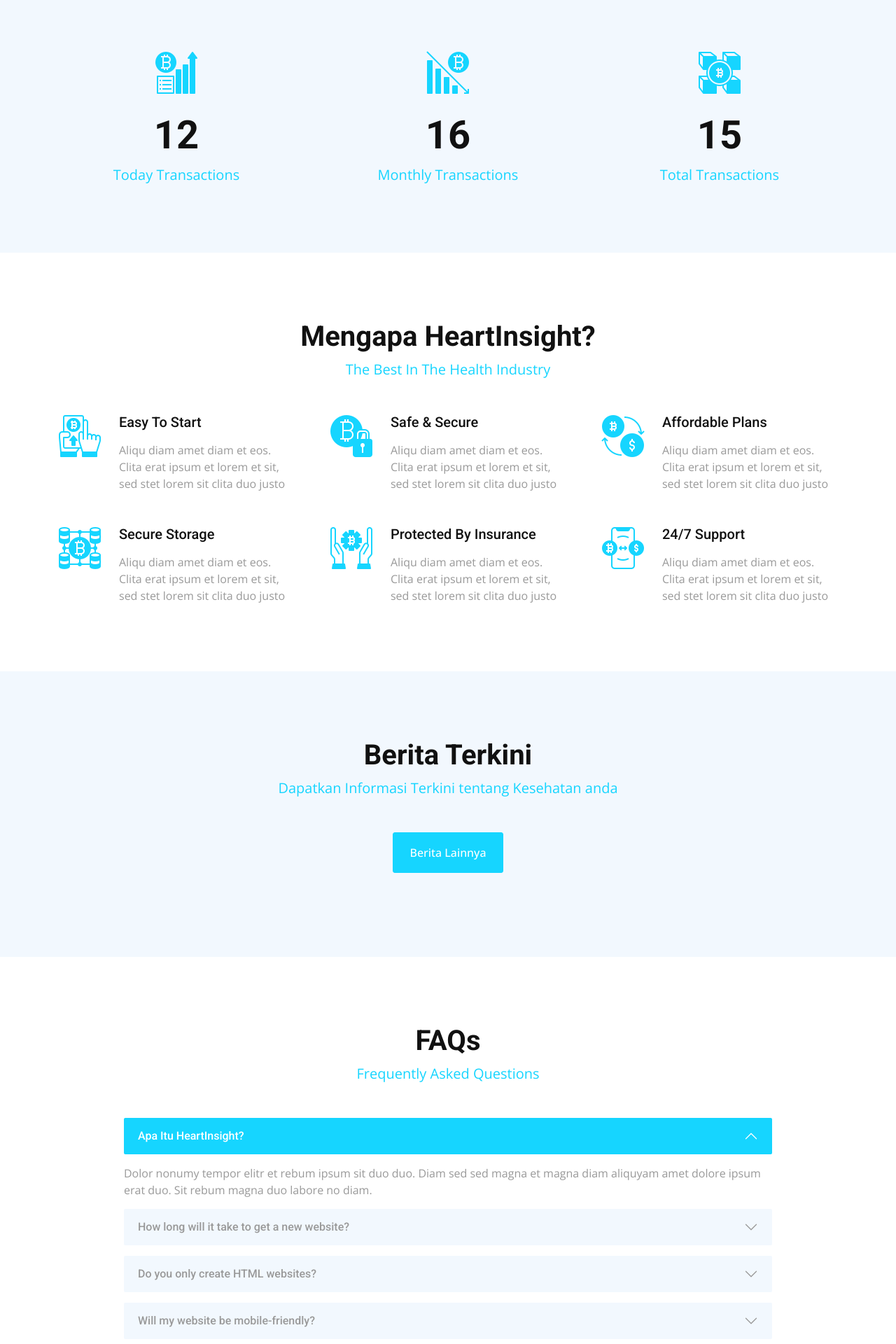
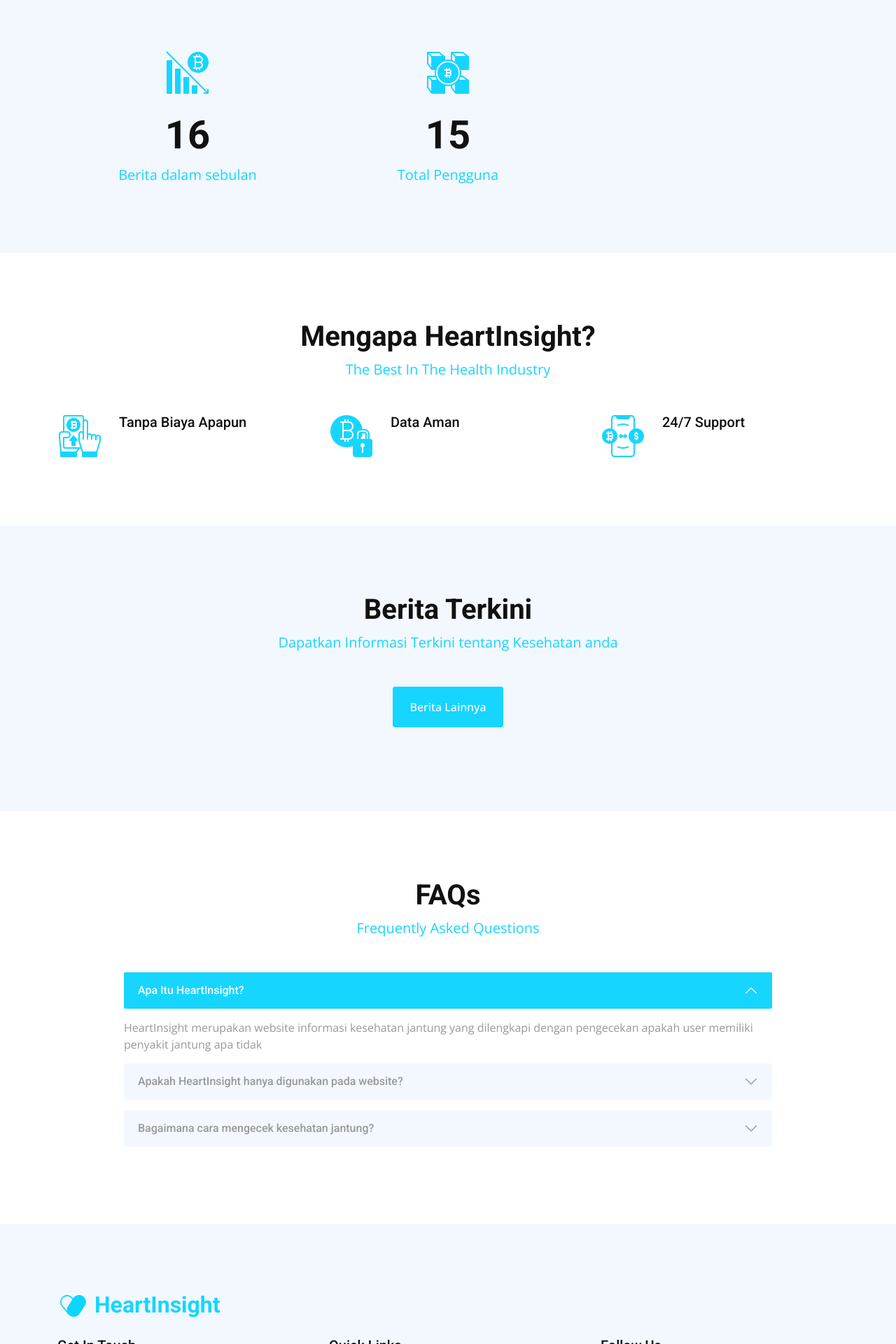
Before and after one commit to GinanjarPutra22/HeartInsight, a PHP site: page /heartinsight/ in a window 1280 px wide. Shown: the part 1240-3160 px from the top of the page at 70% size. Run offline with PHP 8.4, Linux system fonts and the light colour scheme; data that the repository does not hold is empty; some libraries are stand-ins or nearby versions.

Commit message:
edit index UI

```diff
--- a/app/views/index.php
+++ b/app/views/index.php
@@ -33,8 +33,8 @@
                     <h1 class="display-6">Mengapa HeartInsight?</h1>
                     <p class="text-primary fs-5 mb-4">The Most Trusted Heakth Platform</p>
 
-                    <p class="mb-4">Tempor erat elitr rebum at clita. Diam dolor diam ipsum sit. Aliqu diam amet
-                        diam et eos. Clita erat ipsum et lorem et sit.</p>
+                    <!-- <p class="mb-4">Tempor erat elitr rebum at clita. Diam dolor diam ipsum sit. Aliqu diam amet
+                        diam et eos. Clita erat ipsum et lorem et sit.</p> -->
                     <div class="d-flex align-items-center mb-2">
                         <i class="fa fa-check bg-light text-primary btn-sm-square rounded-circle me-3 fw-bold"></i>
                         <span>Pengunaan yang mudah</span>
@@ -61,27 +61,29 @@
 
 
 <!-- Facts Start -->
-<div class="container-xxl bg-light py-5 my-5">
-    <div class="container py-5">
-        <div class="row g-5">
-            <div class="col-lg-4 col-md-6 text-center wow fadeIn" data-wow-delay="0.1s">
+<div class="container-xxl bg-light py-5 my-5 mx-auto">
+    <div class="container py-5 mx-auto ">
+        <div class="row g-5  mx-auto">
+            <!-- <div class="col-lg-4 col-md-6 text-center wow fadeIn" data-wow-delay="0.1s">
                 <img class="img-fluid mb-4" src="<?= BASEURL ?>/public/img/icon-9.png" alt="">
                 <h1 class="display-4" data-toggle="counter-up">12</h1>
                 <p class="fs-5 text-primary mb-0">Today Transactions</p>
-            </div>
+            </div> -->
             <div class="col-lg-4 col-md-6 text-center wow fadeIn" data-wow-delay="0.3s">
                 <img class="img-fluid mb-4" src="<?= BASEURL ?>/public/img/icon-10.png" alt="">
-                <h1 class="display-4" data-toggle="counter-up">16</h1>
-                <p class="fs-5 text-primary mb-0">Monthly Transactions</p>
+                <h1 class="display-4" data-toggle="counter-up">16 </h1>
+                <p class="fs-5 text-primary mb-0">Berita dalam sebulan</p>
             </div>
             <div class="col-lg-4 col-md-6 text-center wow fadeIn" data-wow-delay="0.5s">
                 <img class="img-fluid mb-4" src="<?= BASEURL ?>/public/img/icon-2.png" alt="">
                 <h1 class="display-4" data-toggle="counter-up">15</h1>
-                <p class="fs-5 text-primary mb-0">Total Transactions</p>
+                <p class="fs-5 text-primary mb-0">Total Pengguna</p>
             </div>
         </div>
     </div>
 </div>
+
+
 <!-- Facts End -->
 
 
@@ -97,9 +99,9 @@
                 <div class="d-flex align-items-start">
                     <img class="img-fluid flex-shrink-0" src="<?= BASEURL ?>/public/img/icon-7.png" alt="">
                     <div class="ps-4">
-                        <h5 class="mb-3">Easy To Start</h5>
-                        <span>Aliqu diam amet diam et eos. Clita erat ipsum et lorem et sit, sed stet lorem sit
-                            clita duo justo</span>
+                        <h5 class="mb-3">Tanpa Biaya Apapun</h5>
+                        <!-- <span>Aliqu diam amet diam et eos. Clita erat ipsum et lorem et sit, sed stet lorem sit
+                            clita duo justo</span> -->
                     </div>
                 </div>
             </div>
@@ -107,13 +109,13 @@
                 <div class="d-flex align-items-start">
                     <img class="img-fluid flex-shrink-0" src="<?= BASEURL ?>/public/img/icon-6.png" alt="">
                     <div class="ps-4">
-                        <h5 class="mb-3">Safe & Secure</h5>
-                        <span>Aliqu diam amet diam et eos. Clita erat ipsum et lorem et sit, sed stet lorem sit
-                            clita duo justo</span>
+                        <h5 class="mb-3">Data Aman</h5>
+                        <!-- <span>Aliqu diam amet diam et eos. Clita erat ipsum et lorem et sit, sed stet lorem sit
+                            clita duo justo</span> -->
                     </div>
                 </div>
             </div>
-            <div class="col-lg-4 col-md-6 wow fadeInUp" data-wow-delay="0.5s">
+            <!-- <div class="col-lg-4 col-md-6 wow fadeInUp" data-wow-delay="0.5s">
                 <div class="d-flex align-items-start">
                     <img class="img-fluid flex-shrink-0" src="<?= BASEURL ?>/public/img/icon-5.png" alt="">
                     <div class="ps-4">
@@ -122,8 +124,8 @@
                             clita duo justo</span>
                     </div>
                 </div>
-            </div>
-            <div class="col-lg-4 col-md-6 wow fadeInUp" data-wow-delay="0.1s">
+            </div> -->
+            <!-- <div class="col-lg-4 col-md-6 wow fadeInUp" data-wow-delay="0.1s">
                 <div class="d-flex align-items-start">
                     <img class="img-fluid flex-shrink-0" src="<?= BASEURL ?>/public/img/icon-4.png" alt="">
                     <div class="ps-4">
@@ -142,14 +144,14 @@
                             clita duo justo</span>
                     </div>
                 </div>
-            </div>
+            </div> -->
             <div class="col-lg-4 col-md-6 wow fadeInUp" data-wow-delay="0.5s">
                 <div class="d-flex align-items-start">
                     <img class="img-fluid flex-shrink-0" src="<?= BASEURL ?>/public/img/icon-8.png" alt="">
                     <div class="ps-4">
                         <h5 class="mb-3">24/7 Support</h5>
-                        <span>Aliqu diam amet diam et eos. Clita erat ipsum et lorem et sit, sed stet lorem sit
-                            clita duo justo</span>
+                        <!-- <span>Aliqu diam amet diam et eos. Clita erat ipsum et lorem et sit, sed stet lorem sit
+                            clita duo justo</span> -->
                     </div>
                 </div>
             </div>
@@ -289,8 +291,8 @@
                         <div id="collapseOne" class="accordion-collapse collapse show" aria-labelledby="headingOne"
                             data-bs-parent="#accordionExample">
                             <div class="accordion-body">
-                                Dolor nonumy tempor elitr et rebum ipsum sit duo duo. Diam sed sed magna et magna
-                                diam aliquyam amet dolore ipsum erat duo. Sit rebum magna duo labore no diam.
+                                HeartInsight merupakan website informasi kesehatan jantung yang dilengkapi dengan
+                                pengecekan apakah user memiliki penyakit jantung apa tidak
                             </div>
                         </div>
                     </div>
@@ -298,14 +300,14 @@
                         <h2 class="accordion-header" id="headingTwo">
                             <button class="accordion-button collapsed" type="button" data-bs-toggle="collapse"
                                 data-bs-target="#collapseTwo" aria-expanded="false" aria-controls="collapseTwo">
-                                How long will it take to get a new website?
+                                Apakah HeartInsight hanya digunakan pada website?
                             </button>
                         </h2>
                         <div id="collapseTwo" class="accordion-collapse collapse" aria-labelledby="headingTwo"
                             data-bs-parent="#accordionExample">
                             <div class="accordion-body">
-                                Dolor nonumy tempor elitr et rebum ipsum sit duo duo. Diam sed sed magna et magna
-                                diam aliquyam amet dolore ipsum erat duo. Sit rebum magna duo labore no diam.
+                                untuk saat ini HeartInsight hanya bisa digunakan menggunakan website di berbagai
+                                Platform gedget
                             </div>
                         </div>
                     </div>
@@ -313,92 +315,18 @@
                         <h2 class="accordion-header" id="headingThree">
                             <button class="accordion-button collapsed" type="button" data-bs-toggle="collapse"
                                 data-bs-target="#collapseThree" aria-expanded="false" aria-controls="collapseThree">
-                                Do you only create HTML websites?
+                                Bagaimana cara mengecek kesehatan jantung?
                             </button>
                         </h2>
                         <div id="collapseThree" class="accordion-collapse collapse" aria-labelledby="headingThree"
                             data-bs-parent="#accordionExample">
                             <div class="accordion-body">
-                                Dolor nonumy tempor elitr et rebum ipsum sit duo duo. Diam sed sed magna et magna
-                                diam aliquyam amet dolore ipsum erat duo. Sit rebum magna duo labore no diam.
+                                User hanya perlu memasukan data yang harus di inputkan, dan menekan cek kesehatan
+                                jantung
                             </div>
                         </div>
                     </div>
-                    <div class="accordion-item wow fadeInUp" data-wow-delay="0.4s">
-                        <h2 class="accordion-header" id="headingFour">
-                            <button class="accordion-button collapsed" type="button" data-bs-toggle="collapse"
-                                data-bs-target="#collapseFour" aria-expanded="true" aria-controls="collapseFour">
-                                Will my website be mobile-friendly?
-                            </button>
-                        </h2>
-                        <div id="collapseFour" class="accordion-collapse collapse" aria-labelledby="headingFour"
-                            data-bs-parent="#accordionExample">
-                            <div class="accordion-body">
-                                Dolor nonumy tempor elitr et rebum ipsum sit duo duo. Diam sed sed magna et magna
-                                diam aliquyam amet dolore ipsum erat duo. Sit rebum magna duo labore no diam.
-                            </div>
-                        </div>
-                    </div>
-                    <div class="accordion-item wow fadeInUp" data-wow-delay="0.5s">
-                        <h2 class="accordion-header" id="headingFive">
-                            <button class="accordion-button collapsed" type="button" data-bs-toggle="collapse"
-                                data-bs-target="#collapseFive" aria-expanded="false" aria-controls="collapseFive">
-                                Will you maintain my site for me?
-                            </button>
-                        </h2>
-                        <div id="collapseFive" class="accordion-collapse collapse" aria-labelledby="headingFive"
-                            data-bs-parent="#accordionExample">
-                            <div class="accordion-body">
-                                Dolor nonumy tempor elitr et rebum ipsum sit duo duo. Diam sed sed magna et magna
-                                diam aliquyam amet dolore ipsum erat duo. Sit rebum magna duo labore no diam.
-                            </div>
-                        </div>
-                    </div>
-                    <div class="accordion-item wow fadeInUp" data-wow-delay="0.6s">
-                        <h2 class="accordion-header" id="headingSix">
-                            <button class="accordion-button collapsed" type="button" data-bs-toggle="collapse"
-                                data-bs-target="#collapseSix" aria-expanded="false" aria-controls="collapseSix">
-                                I’m on a strict budget. Do you have any low cost options?
-                            </button>
-                        </h2>
-                        <div id="collapseSix" class="accordion-collapse collapse" aria-labelledby="headingSix"
-                            data-bs-parent="#accordionExample">
-                            <div class="accordion-body">
-                                Dolor nonumy tempor elitr et rebum ipsum sit duo duo. Diam sed sed magna et magna
-                                diam aliquyam amet dolore ipsum erat duo. Sit rebum magna duo labore no diam.
-                            </div>
-                        </div>
-                    </div>
-                    <div class="accordion-item wow fadeInUp" data-wow-delay="0.7s">
-                        <h2 class="accordion-header" id="headingSeven">
-                            <button class="accordion-button collapsed" type="button" data-bs-toggle="collapse"
-                                data-bs-target="#collapseSeven" aria-expanded="false" aria-controls="collapseSeven">
-                                Will you maintain my site for me?
-                            </button>
-                        </h2>
-                        <div id="collapseSeven" class="accordion-collapse collapse" aria-labelledby="headingSeven"
-                            data-bs-parent="#accordionExample">
-                            <div class="accordion-body">
-                                Dolor nonumy tempor elitr et rebum ipsum sit duo duo. Diam sed sed magna et magna
-                                diam aliquyam amet dolore ipsum erat duo. Sit rebum magna duo labore no diam.
-                            </div>
-                        </div>
-                    </div>
-                    <div class="accordion-item wow fadeInUp" data-wow-delay="0.8s">
-                        <h2 class="accordion-header" id="headingEight">
-                            <button class="accordion-button collapsed" type="button" data-bs-toggle="collapse"
-                                data-bs-target="#collapseEight" aria-expanded="false" aria-controls="collapseEight">
-                                I’m on a strict budget. Do you have any low cost options?
-                            </button>
-                        </h2>
-                        <div id="collapseEight" class="accordion-collapse collapse" aria-labelledby="headingEight"
-                            data-bs-parent="#accordionExample">
-                            <div class="accordion-body">
-                                Dolor nonumy tempor elitr et rebum ipsum sit duo duo. Diam sed sed magna et magna
-                                diam aliquyam amet dolore ipsum erat duo. Sit rebum magna duo labore no diam.
-                            </div>
-                        </div>
-                    </div>
+
                 </div>
             </div>
         </div>
```
